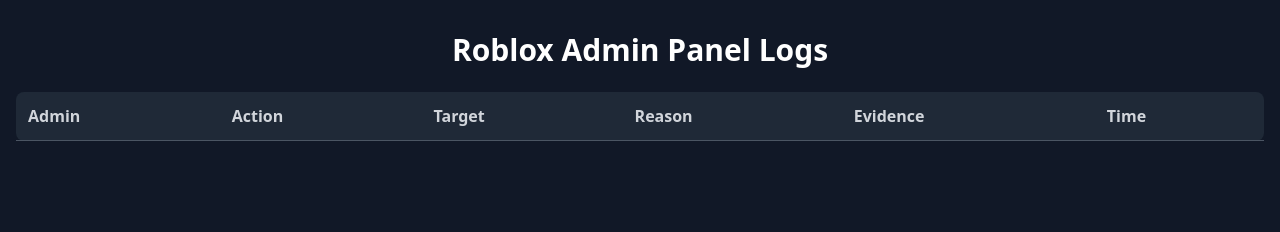
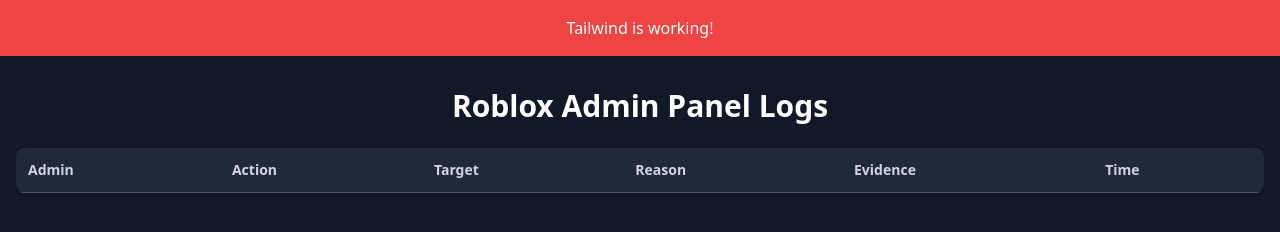
Before and after one commit to forkiepoos/robloxadminpannel, a website: page publlic/index.html in a window 1280 px wide. Drawn offline with nearby package versions, Linux system fonts and the light colour scheme.

Commit message:
Update index.html

```diff
--- a/publlic/index.html
+++ b/publlic/index.html
@@ -7,22 +7,29 @@
   <script src="https://cdn.tailwindcss.com"></script>
 </head>
 <body class="bg-gray-900 text-white min-h-screen font-sans">
+
+  <!-- Test banner to confirm Tailwind loads -->
+  <div class="bg-red-500 text-white text-center p-4">
+    Tailwind is working!
+  </div>
+
   <div class="container mx-auto px-4 py-8">
     <h1 class="text-3xl font-bold mb-6 text-center">Roblox Admin Panel Logs</h1>
-    <div class="overflow-x-auto">
-      <table class="min-w-full bg-gray-800 rounded-lg">
-        <thead>
-          <tr class="text-left text-gray-300 border-b border-gray-600">
-            <th class="p-3">Admin</th>
-            <th class="p-3">Action</th>
-            <th class="p-3">Target</th>
-            <th class="p-3">Reason</th>
-            <th class="p-3">Evidence</th>
-            <th class="p-3">Time</th>
+
+    <div class="overflow-x-auto rounded-lg shadow">
+      <table class="min-w-full bg-gray-800 text-sm rounded-lg">
+        <thead class="text-gray-300 border-b border-gray-600">
+          <tr>
+            <th class="p-3 text-left">Admin</th>
+            <th class="p-3 text-left">Action</th>
+            <th class="p-3 text-left">Target</th>
+            <th class="p-3 text-left">Reason</th>
+            <th class="p-3 text-left">Evidence</th>
+            <th class="p-3 text-left">Time</th>
           </tr>
         </thead>
         <tbody id="logTableBody">
-          <!-- Logs will be inserted here via JS -->
+          <!-- Logs will go here -->
         </tbody>
       </table>
     </div>
@@ -30,13 +37,14 @@
 
   <script>
     async function fetchLogs() {
+      try {
         const res = await fetch('/logs.json');
         const logs = await res.json();
         const tbody = document.getElementById('logTableBody');
 
         logs.reverse().forEach(log => {
           const row = document.createElement('tr');
-        row.classList.add("border-b", "border-gray-700", "hover:bg-gray-700");
+          row.className = "border-b border-gray-700 hover:bg-gray-700";
 
           row.innerHTML = `
             <td class="p-3">${log.admin}</td>
@@ -44,13 +52,15 @@
             <td class="p-3">${log.target}</td>
             <td class="p-3">${log.reason}</td>
             <td class="p-3">
-            ${log.evidence.map((link, i) => `<a class='text-blue-400 underline' href='${link}' target='_blank'>Link ${i+1}</a>`).join('<br>')}
+              ${log.evidence.map((link, i) => `<a class="text-blue-400 underline" href="${link}" target="_blank">Link ${i+1}</a>`).join("<br>")}
             </td>
             <td class="p-3">${new Date(log.timestamp * 1000).toLocaleString()}</td>
           `;
-
           tbody.appendChild(row);
         });
+      } catch (err) {
+        console.error("Failed to load logs:", err);
+      }
     }
 
     fetchLogs();
```
Lines whose indentation alone changed are shown as unchanged.
